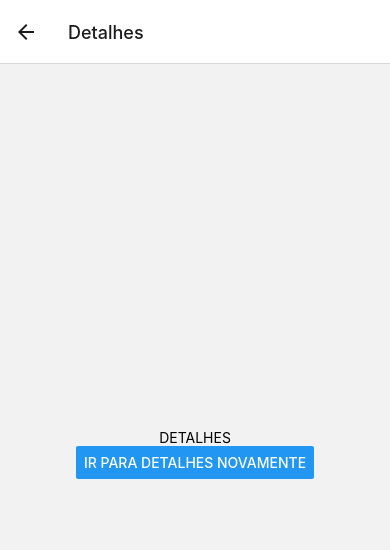
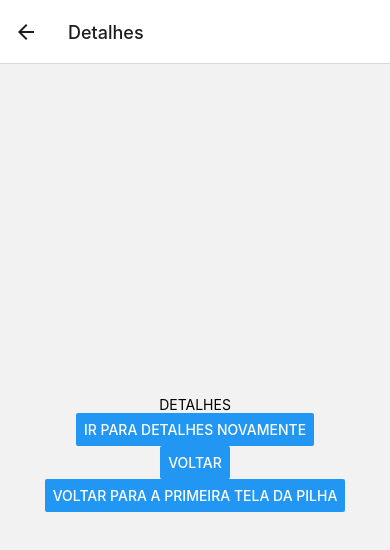
Before and after one commit to kazuuu/2tdss2023, a React Native app in the folder FiapApp/: screen / in a window 390 px wide. Both pictures are taken after a click on the button "IR PARA DETALHES". Shown: the top 550 px of the page. Built offline with nearby package versions, Linux system fonts and the light colour scheme.

Commit message:
aula/react-navigation-part5-stack-back

```diff
--- a/FiapApp/App.js
+++ b/FiapApp/App.js
@@ -39,6 +39,14 @@ function DetalhesScreen({ navigation }) {
         title='Ir Para Detalhes novamente'
         onPress={() => navigation.push("Detalhes")}
       />
+      <Button
+        title='Voltar'
+        onPress={() => navigation.goBack()}
+      />
+      <Button
+        title='Voltar para a primeira tela da pilha'
+        onPress={() => navigation.popToTop()}
+      />
     </View>
   );
 }
```
